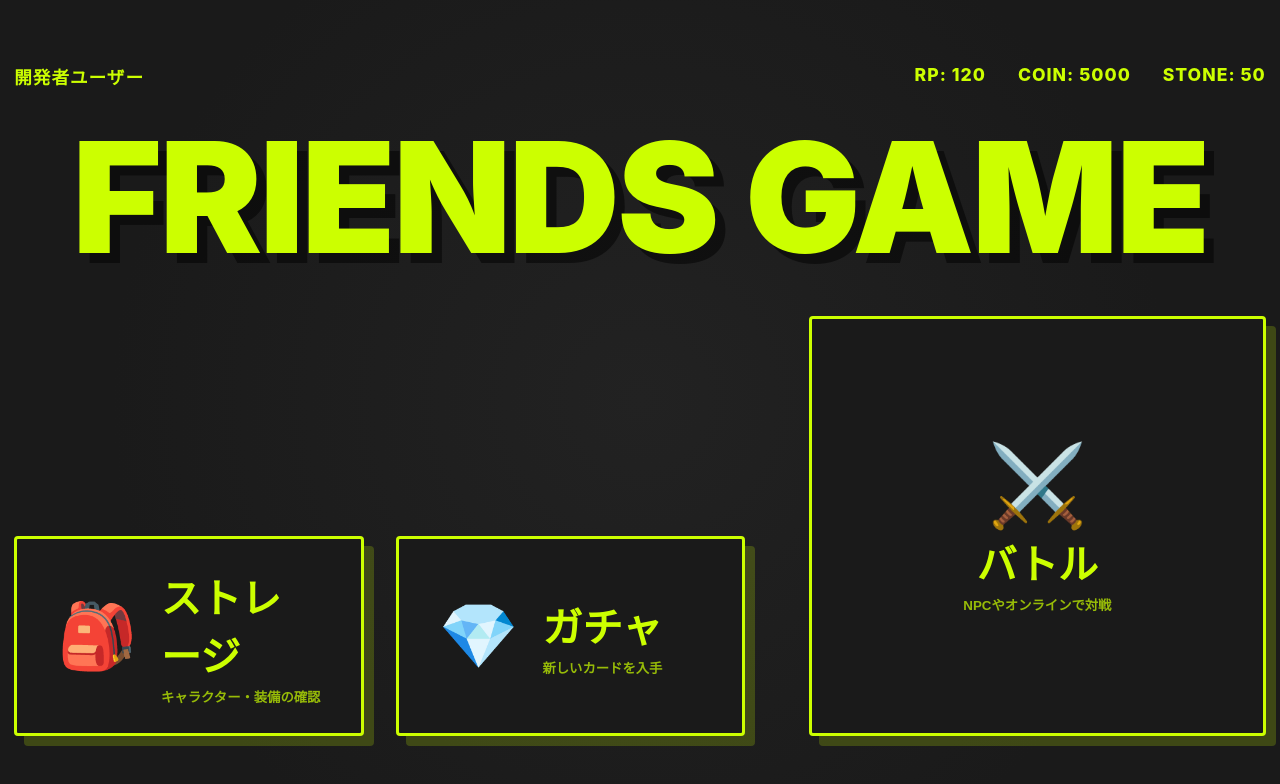
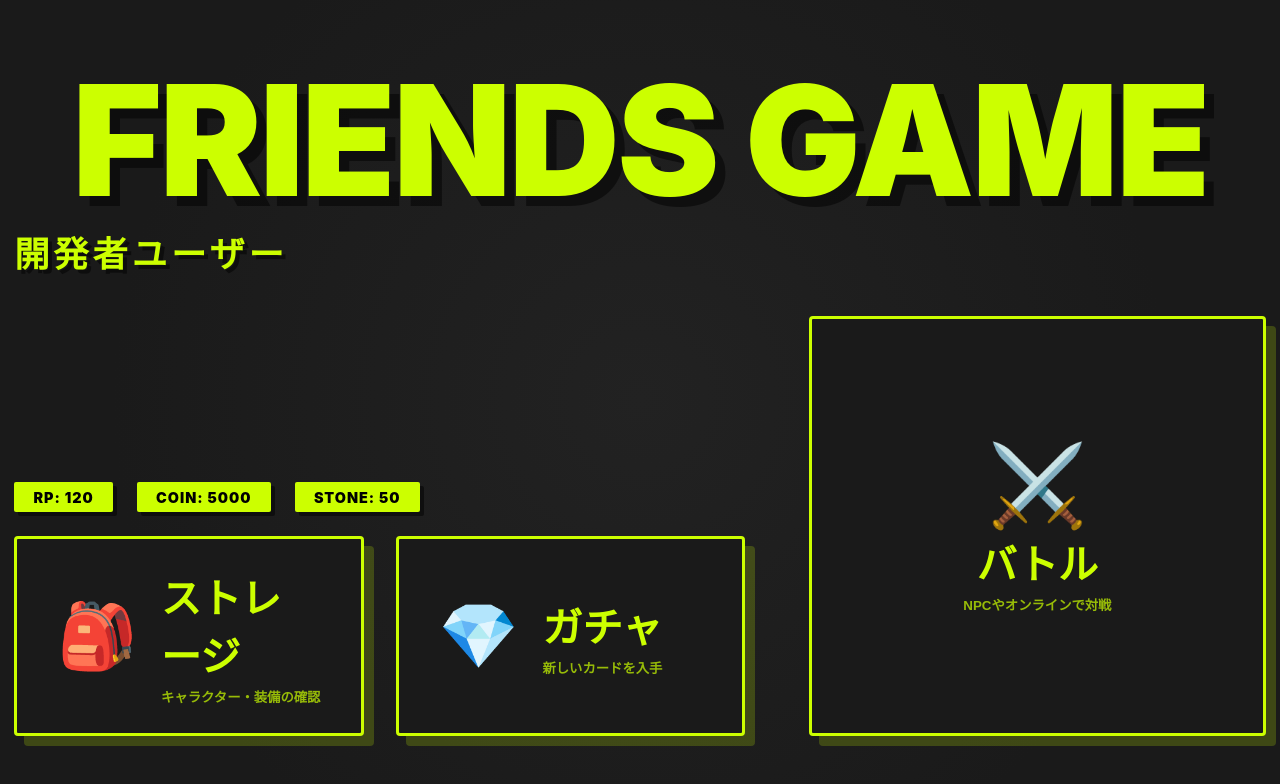
Before and after one commit to shii-park/friends_frontend, a React (Vite) app: page /home in a window 1280 px wide. Shown: the top 784 px of the page. Built offline with nearby package versions, Linux system fonts and the light colour scheme.

Commit message:
Refactor: ホーム画面のユーザー名をタイトルの直下に左揃えで配置

```diff
--- a/src/App.css
+++ b/src/App.css
@@ -184,21 +184,43 @@ body {
   width: 100%;
 }
 
+.home-title-sub-info {
+  margin-top: 0.5rem;
+  display: flex;
+  flex-direction: column;
+  align-items: flex-start; /* Left align under title */
+  width: 100%;
+}
+
 .home-user-info {
   display: flex;
-  justify-content: space-between;
+  justify-content: flex-start;
   width: 100%;
   padding: 0;
-  margin-bottom: 2rem;
+  margin-bottom: 0;
   color: var(--primary);
-  font-weight: 800;
-  font-size: 1.1rem;
-  letter-spacing: 1px;
+  font-weight: 900;
+  font-size: 2.2rem;
+  text-transform: uppercase;
+  letter-spacing: 4px;
+  text-shadow: 4px 4px 0px rgba(0, 0, 0, 0.5);
 }
 
 .home-stats-summary {
   display: flex;
-  gap: 2rem;
+  gap: 1.5rem;
+  margin-bottom: 1.5rem;
+}
+
+.stat-item {
+  background: var(--primary); /* Lime background */
+  color: #000; /* Black text */
+  padding: 0.4rem 1.2rem;
+  border-radius: 2px;
+  font-weight: 900;
+  font-size: 0.9rem;
+  letter-spacing: 1px;
+  box-shadow: 4px 4px 0px rgba(0, 0, 0, 0.5);
 }
 
 .home-large-title {
@@ -227,9 +249,15 @@ body {
 
 .home-menu-left {
   display: flex;
+  flex-direction: column;
+  align-items: flex-start;
+  width: 100%;
+}
+
+.home-menu-cards-row {
+  display: flex;
   flex-direction: row;
   gap: 2rem;
-  align-items: flex-end;
   width: 100%;
 }
 
--- a/src/pages/Home.tsx
+++ b/src/pages/Home.tsx
@@ -14,19 +14,22 @@ const Home: React.FC = () => {
     <div className="home-page">
       <div className="home-main-container">
         <div className="home-title-container">
+          <h1 className="home-large-title">FRIENDS GAME</h1>
+          <div className="home-title-sub-info">
             <div className="home-user-info">
               <div className="home-user-name">{user.userName}</div>
-            <div className="home-stats-summary">
-              <span>RP: {user.rp}</span>
-              <span>COIN: {user.coin}</span>
-              <span>STONE: {gachaStones}</span>
             </div>
           </div>
-          <h1 className="home-large-title">FRIENDS GAME</h1>
         </div>
 
         <main className="home-menu">
           <div className="home-menu-left">
+            <div className="home-stats-summary">
+              <div className="stat-item">RP: {user.rp}</div>
+              <div className="stat-item">COIN: {user.coin}</div>
+              <div className="stat-item">STONE: {gachaStones}</div>
+            </div>
+            <div className="home-menu-cards-row">
               <button
                 className="menu-card landscape"
                 onClick={() => navigate('/storage')}
@@ -48,6 +51,7 @@ const Home: React.FC = () => {
                 </div>
               </button>
             </div>
+          </div>
           <div className="home-menu-right">
             <button
               className="menu-card square"
```
Also changed, not shown: 2 other files (tests, documents, lock files or other folders). Lines whose indentation alone changed are shown as unchanged.
